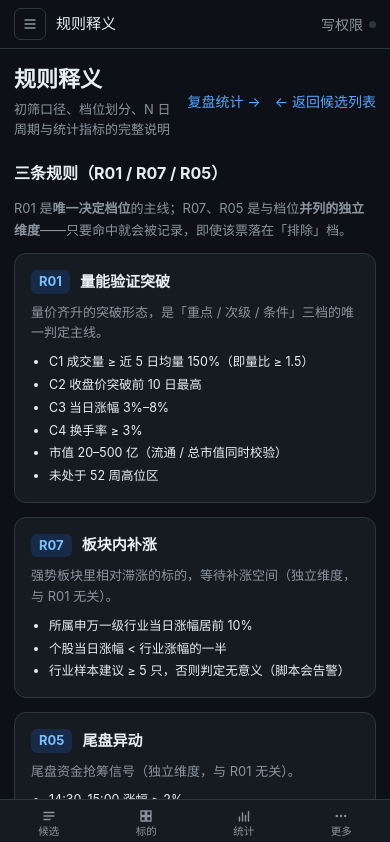
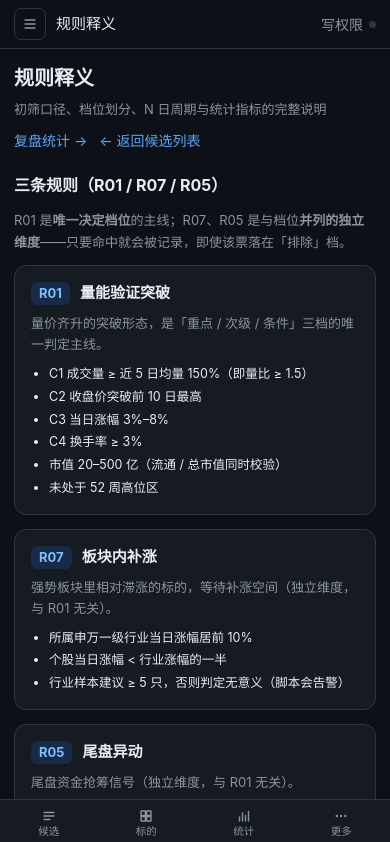
Before and after one commit to GuoSirius/candidate-pool, a Vue app in the folder web/: page /rules in a window 390 px wide. Shown: the top 842 px of the page. Built offline with nearby package versions, Linux system fonts and the light colour scheme; no server answers.

Commit message:
refactor(web): 抽出统一页面标题行，消除五处重复样式

```diff
--- /dev/null
+++ b/web/src/components/PageHeader.vue
@@ -0,0 +1,58 @@
+<script setup lang="ts">
+/*
+ * 页面标题行（各页统一）。
+ *
+ * 此前 5 个视图各自写一份 `<header class="page-head">` + 自己的 h1/sub 样式，
+ * 结果字号、间距、窄屏表现逐页漂移（例如 StockView 的 .sub 是 margin:0，
+ * 其余页是 margin:4px 0 0；ghost-btn 有的是 13px 有的是 14px）。
+ * 统一到这里之后：
+ *   - 排版只有一处定义；
+ *   - 窄屏（≤620px）标题行自动改为纵向堆叠，右侧操作链接换行，避免标题被挤成两三个字；
+ *   - 新增页面直接复用，不需要再抄一遍样式。
+ *
+ * 插槽：
+ *   before  —— 标题上方的内容（如详情页的「← 返回候选列表」）
+ *   title   —— 自定义标题内容（如详情页的「代码 + 名称」）；给了它就不渲染 title 文案
+ *   actions —— 右侧操作区（文字链接 / 按钮）
+ */
+defineProps<{ title: string; sub?: string }>();
+</script>
+
+<template>
+  <header class="page-head">
+    <div class="ph-main">
+      <slot name="before" />
+      <h1 v-if="!$slots.title">{{ title }}</h1>
+      <h1 v-else><slot name="title" /></h1>
+      <p v-if="sub" class="sub">{{ sub }}</p>
+    </div>
+    <div v-if="$slots.actions" class="ph-actions"><slot name="actions" /></div>
+  </header>
+</template>
+
+<style scoped>
+.page-head {
+  display: flex;
+  align-items: flex-start;
+  justify-content: space-between;
+  gap: 16px;
+}
+.ph-main { display: flex; flex-direction: column; gap: 6px; min-width: 0; }
+.page-head h1 {
+  font-size: 22px;
+  margin: 0;
+  display: flex;
+  align-items: baseline;
+  gap: 10px;
+  flex-wrap: wrap;
+}
+.sub { color: var(--muted); margin: 0; font-size: 13px; line-height: 1.6; }
+.ph-actions { flex: none; display: flex; align-items: center; gap: 14px; }
+
+/* 窄屏：操作链接不跟标题抢一行，标题也不再被压成两三字一行的换行噩梦 */
+@media (max-width: 620px) {
+  .page-head { flex-direction: column; align-items: stretch; gap: 10px; }
+  .page-head h1 { font-size: 20px; }
+  .ph-actions { flex-wrap: wrap; gap: 12px; }
+}
+</style>
--- a/web/src/styles/main.css
+++ b/web/src/styles/main.css
@@ -55,3 +55,22 @@ a { color: var(--accent); }
 .grid th.num .th-btn { justify-content: flex-end; }
 .grid th.ctr .th-btn { justify-content: center; }
 .th-btn .arrow { font-size: 9px; color: var(--accent); }
+
+/* ---- 文字链接按钮 ----
+   各页的「规则释义 →」「← 返回…」等文字链接，以及页面标题行右侧的操作链接。
+   此前 5 个视图各写一份，字号（13px / 14px）与 hover 表现逐页漂移；
+   且 StockView 的返回是 <button>、其余是 <router-link>，需要同一套样式同时兼容两者。
+   统一到全局一份。 */
+.ghost-btn {
+  color: var(--accent);
+  text-decoration: none;
+  font-size: 14px;
+  white-space: nowrap;
+  width: fit-content;
+  background: none;
+  border: none;
+  padding: 0;
+  font-family: inherit;
+  cursor: pointer;
+}
+.ghost-btn:hover { text-decoration: underline; }
--- a/web/src/views/AllStocksView.vue
+++ b/web/src/views/AllStocksView.vue
@@ -7,6 +7,7 @@ import type { StockRankRow, Tier } from '../api/types';
 import { fmtPct, perfClass } from '../utils/format';
 import { openStock } from '../utils/nav';
 import { useColumnSort, type SortValue } from '../utils/sort';
+import PageHeader from '../components/PageHeader.vue';
 
 const router = useRouter();
 const route = useRoute();
@@ -325,13 +326,11 @@ onBeforeUnmount(writeState);
 
 <template>
   <div class="allstocks">
-    <header class="page-head">
-      <div>
-        <h1>全部入选标的</h1>
-        <p class="sub">按个股汇总历史入选情况：入选次数 / 各档数量 / 入选时间范围</p>
-      </div>
-      <router-link class="ghost-btn" to="/rules">规则释义 →</router-link>
-    </header>
+    <PageHeader title="全部入选标的" sub="按个股汇总历史入选情况：入选次数 / 各档数量 / 入选时间范围">
+      <template #actions>
+        <router-link class="ghost-btn" to="/rules">规则释义 →</router-link>
+      </template>
+    </PageHeader>
 
     <p v-if="error" class="error">{{ error }}</p>
 
@@ -497,11 +496,6 @@ onBeforeUnmount(writeState);
 
 <style scoped>
 .allstocks { display: flex; flex-direction: column; gap: 16px; }
-.page-head { display: flex; align-items: center; justify-content: space-between; }
-.page-head h1 { font-size: 22px; margin: 0; }
-.sub { color: var(--muted); margin: 4px 0 0; font-size: 13px; }
-.ghost-btn { color: var(--accent); text-decoration: none; font-size: 14px; }
-.ghost-btn:hover { text-decoration: underline; }
 
 .summary-wrap { display: flex; flex-direction: column; gap: 8px; }
 .summary { display: grid; grid-template-columns: repeat(auto-fit, minmax(120px, 1fr)); gap: 10px; }
--- a/web/src/views/RulesView.vue
+++ b/web/src/views/RulesView.vue
@@ -15,6 +15,7 @@ import {
   HORIZON_NOTE,
   type Horizon,
 } from '../constants/glossary';
+import PageHeader from '../components/PageHeader.vue';
 
 /** N 周期分组：N1–N3 为短周期（入选后 3 个交易日内），N5–N10 为中长周期。 */
 function groupOf(h: Horizon): string {
@@ -24,16 +25,12 @@ function groupOf(h: Horizon): string {
 
 <template>
   <div class="rules">
-    <header class="page-head">
-      <div>
-        <h1>规则释义</h1>
-        <p class="sub">初筛口径、档位划分、N 日周期与统计指标的完整说明</p>
-      </div>
-      <div class="head-links">
+    <PageHeader title="规则释义" sub="初筛口径、档位划分、N 日周期与统计指标的完整说明">
+      <template #actions>
         <router-link class="ghost-btn" to="/stats">复盘统计 →</router-link>
         <router-link class="ghost-btn" to="/">← 返回候选列表</router-link>
-      </div>
-    </header>
+      </template>
+    </PageHeader>
 
     <!-- 1. 三条规则 -->
     <section class="block">
@@ -182,12 +179,6 @@ function groupOf(h: Horizon): string {
 
 <style scoped>
 .rules { display: flex; flex-direction: column; gap: 22px; }
-.page-head { display: flex; align-items: center; justify-content: space-between; gap: 16px; }
-.page-head h1 { font-size: 22px; margin: 0; }
-.sub { color: var(--muted); margin: 4px 0 0; font-size: 13px; }
-.head-links { display: flex; gap: 14px; }
-.ghost-btn { color: var(--accent); text-decoration: none; font-size: 14px; white-space: nowrap; }
-.ghost-btn:hover { text-decoration: underline; }
 
 .block h2 { font-size: 16px; margin: 0 0 12px; }
 .note { color: var(--muted); font-size: 13px; line-height: 1.7; margin: 0 0 12px; }
--- a/web/src/views/RunsView.vue
+++ b/web/src/views/RunsView.vue
@@ -9,6 +9,7 @@ import { openStock } from '../utils/nav';
 import { useColumnSort, type SortValue } from '../utils/sort';
 import TierBadge from '../components/TierBadge.vue';
 import RuleTags from '../components/RuleTags.vue';
+import PageHeader from '../components/PageHeader.vue';
 
 const router = useRouter();
 const route = useRoute();
@@ -275,13 +276,11 @@ onBeforeUnmount(writeState);
 
 <template>
   <div class="runs">
-    <header class="page-head">
-      <div>
-        <h1>次日候选池</h1>
-        <p class="sub">按锚定日查看入选标的与档位分布</p>
-      </div>
-      <router-link class="ghost-btn" to="/rules">规则释义 →</router-link>
-    </header>
+    <PageHeader title="次日候选池" sub="按锚定日查看入选标的与档位分布">
+      <template #actions>
+        <router-link class="ghost-btn" to="/rules">规则释义 →</router-link>
+      </template>
+    </PageHeader>
 
     <p v-if="error" class="error">{{ error }}</p>
 
@@ -419,11 +418,8 @@ onBeforeUnmount(writeState);
 
 <style scoped>
 .runs { display: flex; flex-direction: column; gap: 16px; }
-.page-head { display: flex; align-items: center; justify-content: space-between; }
-.page-head h1 { font-size: 22px; margin: 0; }
+/* 标题行样式统一在 components/PageHeader.vue；.sub 这里仅剩表格内的副行（总市值）仍在用 */
 .sub { color: var(--muted); margin: 4px 0 0; font-size: 13px; }
-.ghost-btn { color: var(--accent); text-decoration: none; font-size: 14px; }
-.ghost-btn:hover { text-decoration: underline; }
 
 .anchors { display: flex; align-items: center; }
 .anchor-select { display: flex; align-items: center; gap: 10px; font-size: 13px; color: var(--muted); }
--- a/web/src/views/StatsView.vue
+++ b/web/src/views/StatsView.vue
@@ -18,6 +18,7 @@ import {
   type Horizon,
 } from '../constants/glossary';
 import TierBadge from '../components/TierBadge.vue';
+import PageHeader from '../components/PageHeader.vue';
 
 const stats = ref<StatsResult | null>(null);
 const loading = ref(false);
@@ -229,13 +230,14 @@ onMounted(load);
 
 <template>
   <div class="stats">
-    <header class="page-head">
-      <div>
-        <h1>复盘统计</h1>
-        <p class="sub">入选后 N1 / N2 / N3 / N5 / N7 / N9 / N10 的命中率与平均收益（胜 = 收益 &gt; 0）</p>
-      </div>
-      <router-link class="ghost-btn" to="/rules">规则释义 →</router-link>
-    </header>
+    <PageHeader
+      title="复盘统计"
+      sub="入选后 N1 / N2 / N3 / N5 / N7 / N9 / N10 的命中率与平均收益（胜 = 收益 > 0）"
+    >
+      <template #actions>
+        <router-link class="ghost-btn" to="/rules">规则释义 →</router-link>
+      </template>
+    </PageHeader>
 
     <!-- 区间过滤：默认最近一个月 -->
     <section class="filters">
@@ -444,11 +446,6 @@ onMounted(load);
 
 <style scoped>
 .stats { display: flex; flex-direction: column; gap: 16px; }
-.page-head { display: flex; align-items: center; justify-content: space-between; }
-.page-head h1 { font-size: 22px; margin: 0; }
-.sub { color: var(--muted); margin: 4px 0 0; font-size: 13px; }
-.ghost-btn { color: var(--accent); text-decoration: none; font-size: 14px; }
-.ghost-btn:hover { text-decoration: underline; }
 
 .filters { display: flex; gap: 12px; align-items: center; flex-wrap: wrap; font-size: 13px; color: var(--muted); }
 .filters input[type='date'] {
--- a/web/src/views/StockView.vue
+++ b/web/src/views/StockView.vue
@@ -10,6 +10,7 @@ import { useColumnSort, type SortValue } from '../utils/sort';
 import { writeToken } from '../utils/writeToken';
 import TierBadge from '../components/TierBadge.vue';
 import RuleTags from '../components/RuleTags.vue';
+import PageHeader from '../components/PageHeader.vue';
 
 const route = useRoute();
 const router = useRouter();
@@ -262,17 +263,21 @@ onMounted(() => {
 
 <template>
   <div class="stock">
-    <header class="page-head">
-      <div class="title">
+    <PageHeader
+      :title="code"
+      :sub="base?.sector ? base.sector + (base.region ? ` · ${base.region}` : '') : ''"
+    >
+      <template #before>
         <button class="ghost-btn" type="button" @click="back">← {{ backLabel }}</button>
-        <h1>
-          <span class="code">{{ code }}</span>
-          <span class="name" v-if="base?.name">{{ base.name }}</span>
-        </h1>
-        <p class="sub" v-if="base?.sector">{{ base.sector }}<template v-if="base?.region"> · {{ base.region }}</template></p>
-      </div>
-      <router-link class="ghost-btn" to="/rules">规则释义 →</router-link>
-    </header>
+      </template>
+      <template #title>
+        <span class="code">{{ code }}</span>
+        <span class="name" v-if="base?.name">{{ base.name }}</span>
+      </template>
+      <template #actions>
+        <router-link class="ghost-btn" to="/rules">规则释义 →</router-link>
+      </template>
+    </PageHeader>
 
     <p v-if="error" class="error">{{ error }}</p>
     <p v-else-if="loading" class="hint">加载股票档案…</p>
@@ -490,18 +495,12 @@ onMounted(() => {
 
 <style scoped>
 .stock { display: flex; flex-direction: column; gap: 16px; }
-.page-head { display: flex; align-items: flex-start; justify-content: space-between; gap: 16px; }
-.page-head .title { display: flex; flex-direction: column; gap: 6px; }
-/* 同一 class 既要给 <router-link> 用，也要给 <button> 用，故显式清掉按钮默认样式 */
-.ghost-btn {
-  color: var(--accent); text-decoration: none; font-size: 13px; width: fit-content; white-space: nowrap;
-  background: none; border: none; padding: 0; font-family: inherit; cursor: pointer;
-}
-.ghost-btn:hover { text-decoration: underline; }
-.page-head h1 { font-size: 22px; margin: 0; display: flex; align-items: baseline; gap: 10px; }
+/* 标题行（h1 / .sub / 返回链接）统一在 components/PageHeader.vue，
+   这里只保留详情页特有的「代码 + 名称」呈现。
+   .code / .name 是塞进 PageHeader 具名插槽的节点 —— 插槽内容编译在父组件作用域，
+   因此仍带本组件的 data-v 属性，选择器照常生效。 */
 .page-head .code { font-family: ui-monospace, SFMono-Regular, Menlo, monospace; color: var(--accent); }
 .page-head .name { font-size: 18px; }
-.sub { color: var(--muted); margin: 0; font-size: 13px; }
 
 .card { background: var(--surface); border: 1px solid var(--border); border-radius: 12px; padding: 16px; }
 .card h2 { font-size: 15px; margin: 0 0 12px; }
```
